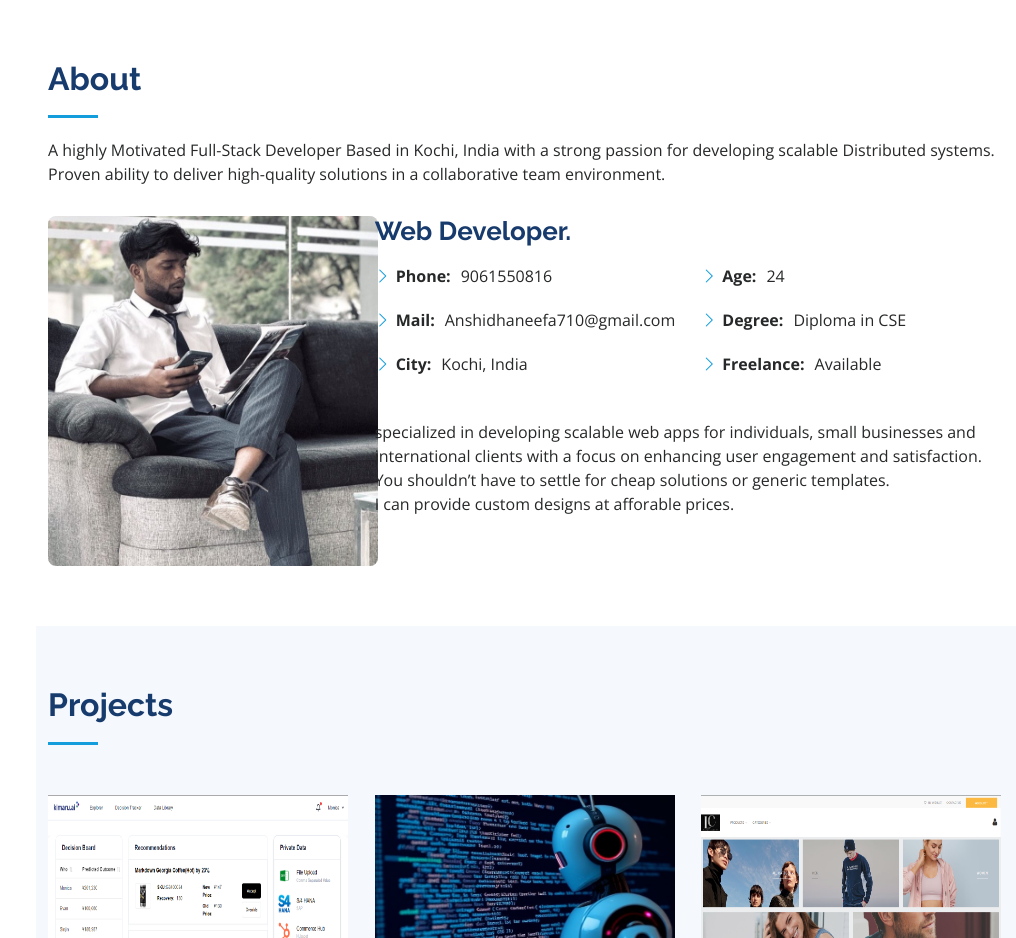
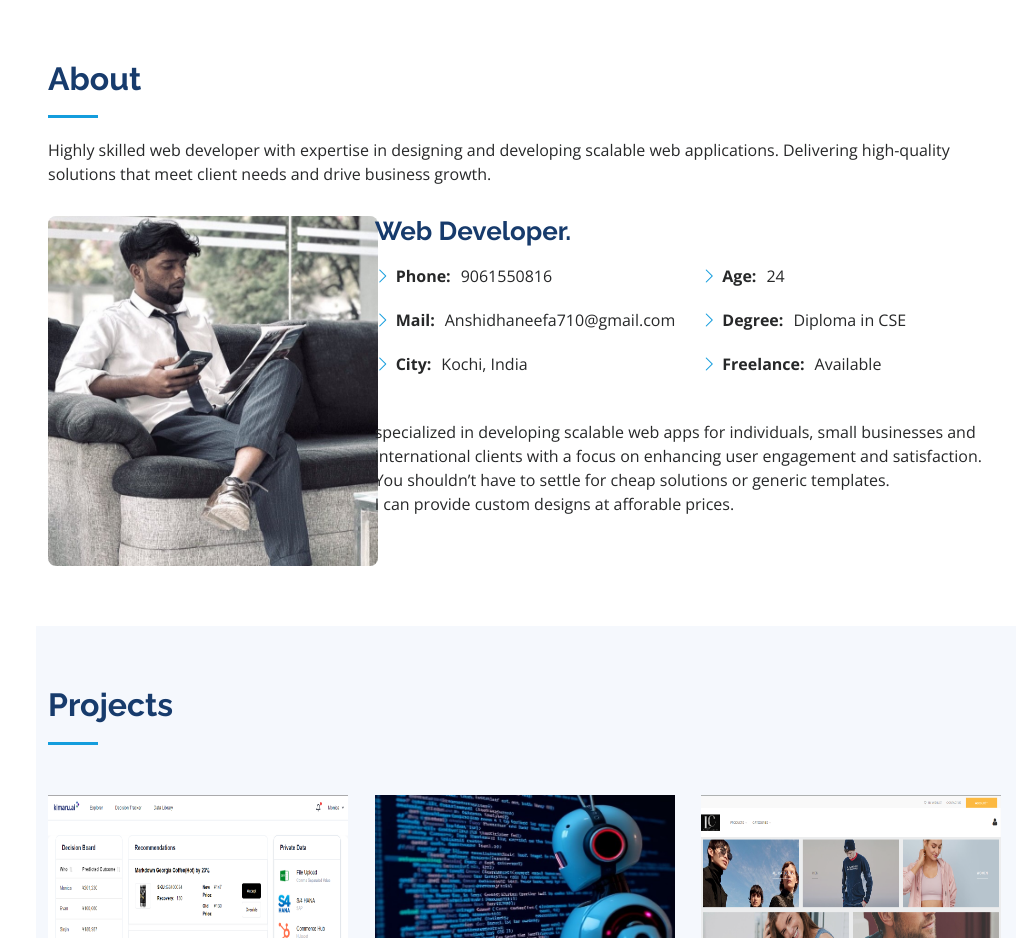
Before and after one commit to AnshidHaneef/Portfolio, a plain HTML site: page index.html in a window 1280 px wide. Shown: the part 800-1738 px from the top of the page, without its empty margins (264-1280 px from the left). Drawn offline with nearby package versions, Linux system fonts and the light colour scheme.

```diff
--- a/index.html
+++ b/index.html
@@ -85,10 +85,9 @@
 
         <div class="section-title">
           <h2>About</h2>
-          <p> A highly Motivated Full-Stack Developer Based in
-            Kochi, India with a strong passion for
-            developing scalable Distributed systems.
-            Proven ability to deliver high-quality solutions in a collaborative team environment.
+          <p>
+            Highly skilled web developer with expertise in designing and developing scalable web applications. Delivering high-quality solutions that meet client needs and drive business growth.
+          </p>
         </div>
 
         <div class="row">
```
